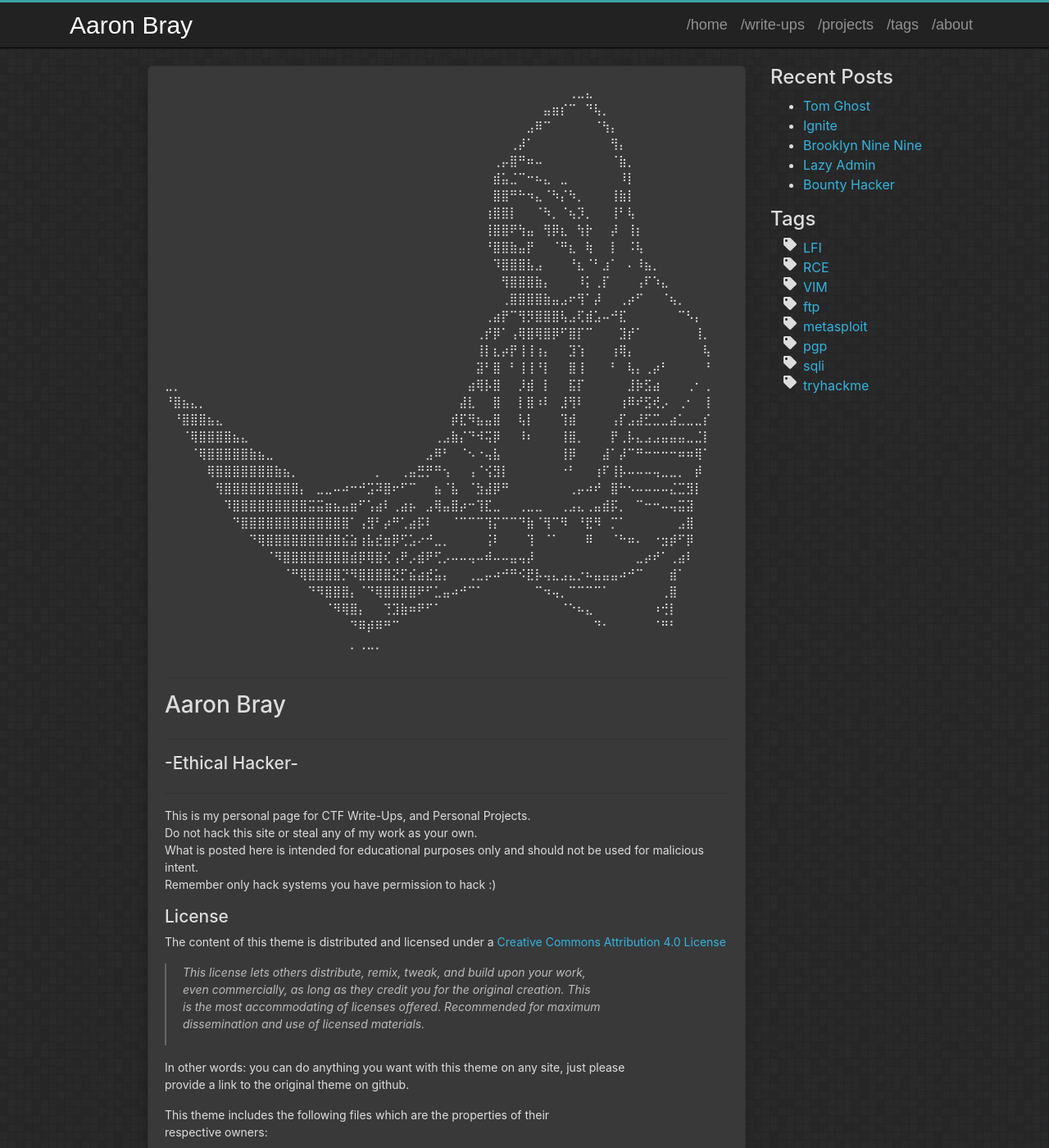
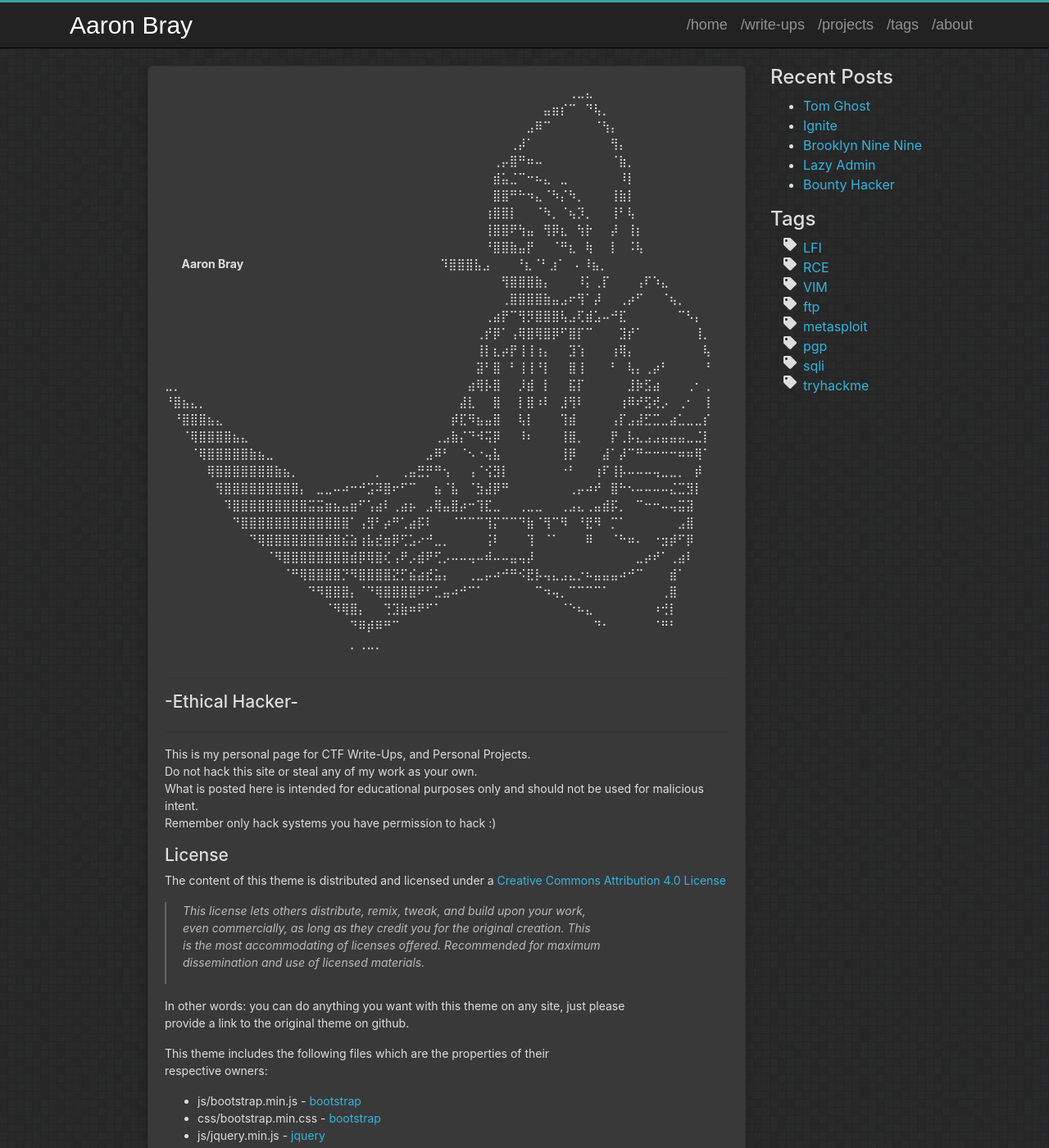
Before and after one commit to AaronBray/AaronBray.github.io, a Jekyll site: the page built from about.md, in a window 1280 px wide and 1400 px high. Shown: the whole window at 82% size. Built offline with Jekyll 4.4.1, drawn with Linux system fonts in a browser that asks for light colours; part of the change alters nothing that is shown.

```diff
--- a/about.md
+++ b/about.md
@@ -13,7 +13,7 @@ title: About
 ⠀⠀⠀⠀⠀⠀⠀⠀⠀⠀⠀⠀⠀⠀⠀⠀⠀⠀⠀⠀⠀⠀⠀⠀⠀⠀⠀⠀⠀⠀⠀⠀⠀⠀⠀⠀⠀⠀⢰⣿⣿⡇⠀⠀⠈⠳⡀⠈⢦⡹⡀⠀⠀⢸⠃⢧⠀⠀⠀⠀⠀⠀⠀⠀⠀
 ⠀⠀⠀⠀⠀⠀⠀⠀⠀⠀⠀⠀⠀⠀⠀⠀⠀⠀⠀⠀⠀⠀⠀⠀⠀⠀⠀⠀⠀⠀⠀⠀⠀⠀⠀⠀⠀⠀⢸⣿⣿⠟⢳⣤⠀⢻⡿⣆⠀⢳⡗⠀⠀⡼⠀⢸⡆⠀⠀⠀⠀⠀⠀⠀⠀
 ⠀⠀⠀⠀⠀⠀⠀⠀⠀⠀⠀⠀⠀⠀⠀⠀⠀⠀⠀⠀⠀⠀⠀⠀⠀⠀⠀⠀⠀⠀⠀⠀⠀⠀⠀⠀⠀⠀⠘⣿⣿⣷⣤⡟⠀⠀⠈⠛⣆⠀⢷⠀⠀⡇⠀⠨⢧⠀⠀⠀⠀⠀⠀⠀⠀
-⠀⠀⠀⠀⠀⠀⠀⠀⠀⠀⠀⠀⠀⠀⠀⠀⠀⠀⠀⠀⠀⠀⠀⠀⠀⠀⠀⠀⠀⠀⠀⠀⠀⠀⠀⠀⠀⠀⠀⠹⣿⣿⣿⣧⣠⠀⠀⠀⠘⣆⠈⠃⣰⠁⠀⠄⠸⣦⡀⠀⠀⠀⠀⠀⠀
+⠀⠀**Aaron Bray**  ⠀⠀⠀⠀⠀⠀⠀⠀⠀⠀⠀⠀⠀⠀⠀⠀⠀⠀⠀⠀⠀⠀⠀⠹⣿⣿⣿⣧⣠⠀⠀⠀⠘⣆⠈⠃⣰⠁⠀⠄⠸⣦⡀⠀⠀⠀⠀⠀⠀
 ⠀⠀⠀⠀⠀⠀⠀⠀⠀⠀⠀⠀⠀⠀⠀⠀⠀⠀⠀⠀⠀⠀⠀⠀⠀⠀⠀⠀⠀⠀⠀⠀⠀⠀⠀⠀⠀⠀⠀⠀⢻⣿⣿⣿⣷⡄⠀⠀⠀⠸⡅⢀⡏⠀⠀⠀⢠⠏⠱⣄⠀⠀⠀⠀⠀
 ⠀⠀⠀⠀⠀⠀⠀⠀⠀⠀⠀⠀⠀⠀⠀⠀⠀⠀⠀⠀⠀⠀⠀⠀⠀⠀⠀⠀⠀⠀⠀⠀⠀⠀⠀⠀⠀⠀⠀⠀⢀⣿⣿⣿⣿⣷⣤⣠⠖⢻⠁⡼⠀⠀⢀⡴⠋⠀⠀⠈⢦⡀⠀⠀⠀
 ⠀⠀⠀⠀⠀⠀⠀⠀⠀⠀⠀⠀⠀⠀⠀⠀⠀⠀⠀⠀⠀⠀⠀⠀⠀⠀⠀⠀⠀⠀⠀⠀⠀⠀⠀⠀⠀⠀⢀⣴⡟⠉⢻⡻⣿⣿⣿⢧⣠⢏⣾⣡⠤⠚⣏⠀⠀⠀⠀⠀⠀⠉⠣⡄⠀
@@ -40,8 +40,6 @@ title: About
 
 ______________________________________________________________________________________________________________________
 
-# Aaron Bray
-______________________________________________________________________________________________________________________
 ## -Ethical Hacker-
 ______________________________________________________________________________________________________________________
 This is my personal page for CTF Write-Ups, and Personal Projects.
```
